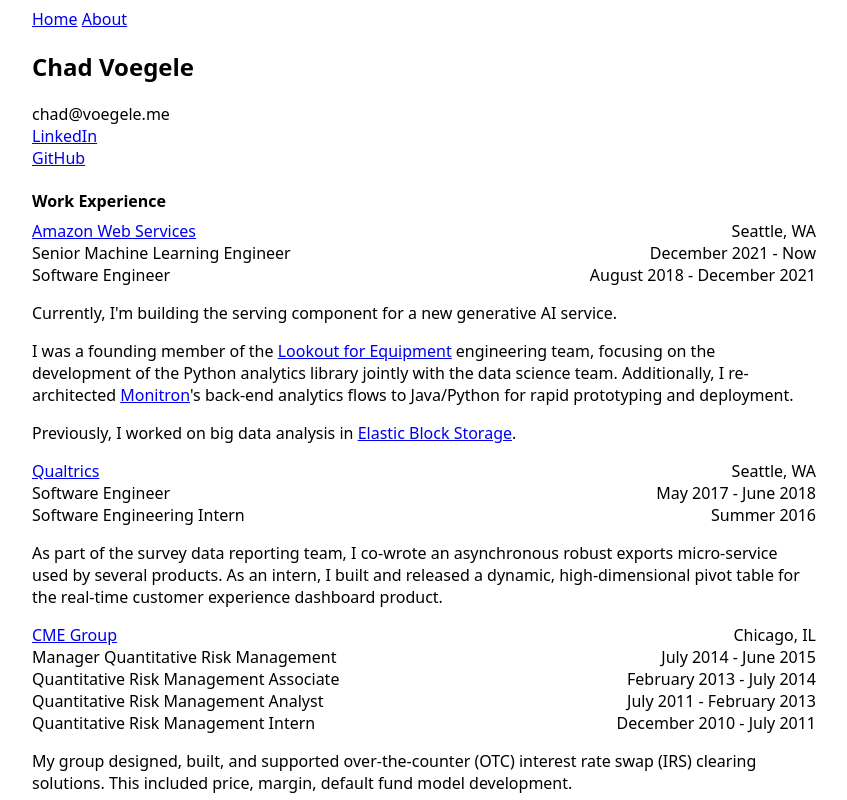
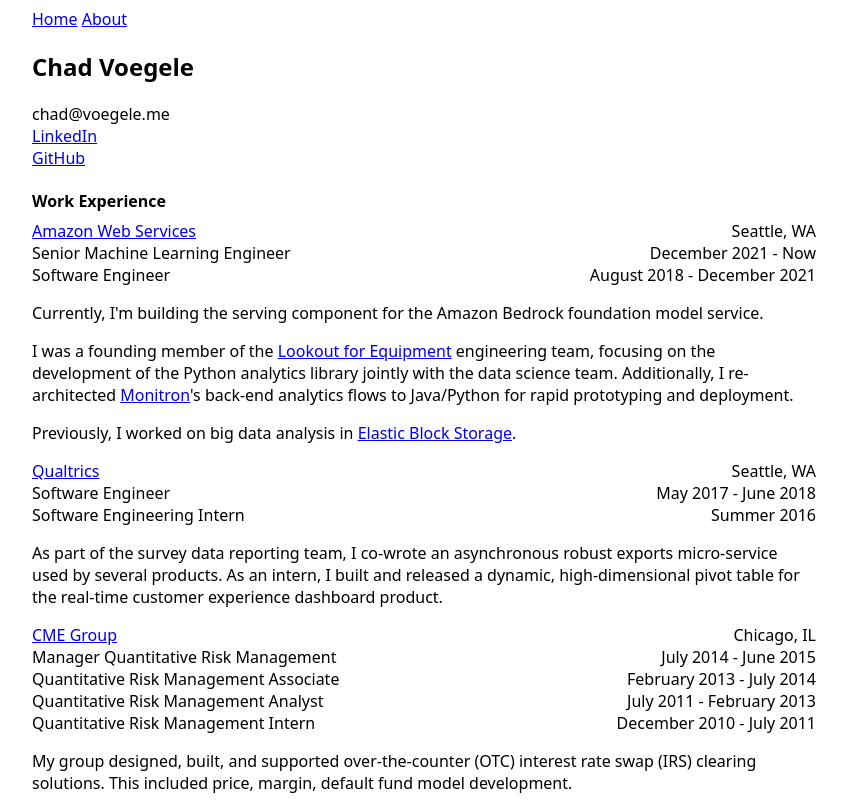
Before and after one commit to chadvoegele/blog, an Eleventy site: page about.njk in a window 1280 px wide. Shown: the top 800 px of the page, without its empty margins (216-1063 px from the left). Built offline with nearby package versions, Linux system fonts and the light colour scheme; Eleventy itself is replaced by a stand-in of ours; files that its build step writes are made by us from their sources.

Commit message:
Switch to Amazon Bedrock

```diff
--- a/about.njk
+++ b/about.njk
@@ -44,7 +44,7 @@
 {{ left_right('Software Engineer', 'August 2018 - December 2021') }}
 
 <p>
-Currently, I'm building the serving component for a new generative AI service.
+Currently, I'm building the serving component for the Amazon Bedrock foundation model service.
 </p>
 
 <p>
```
Also changed, not shown: 1 other file.
